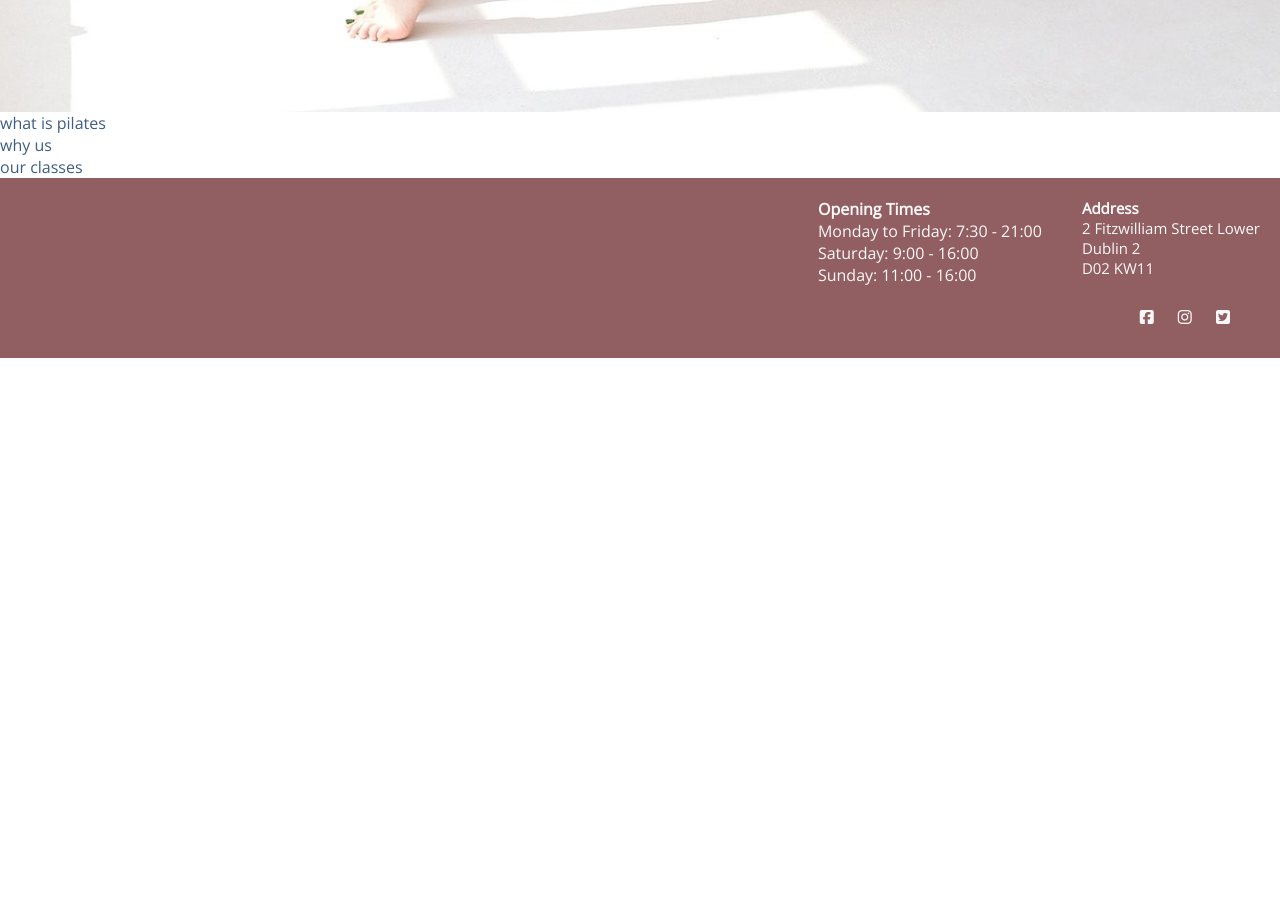
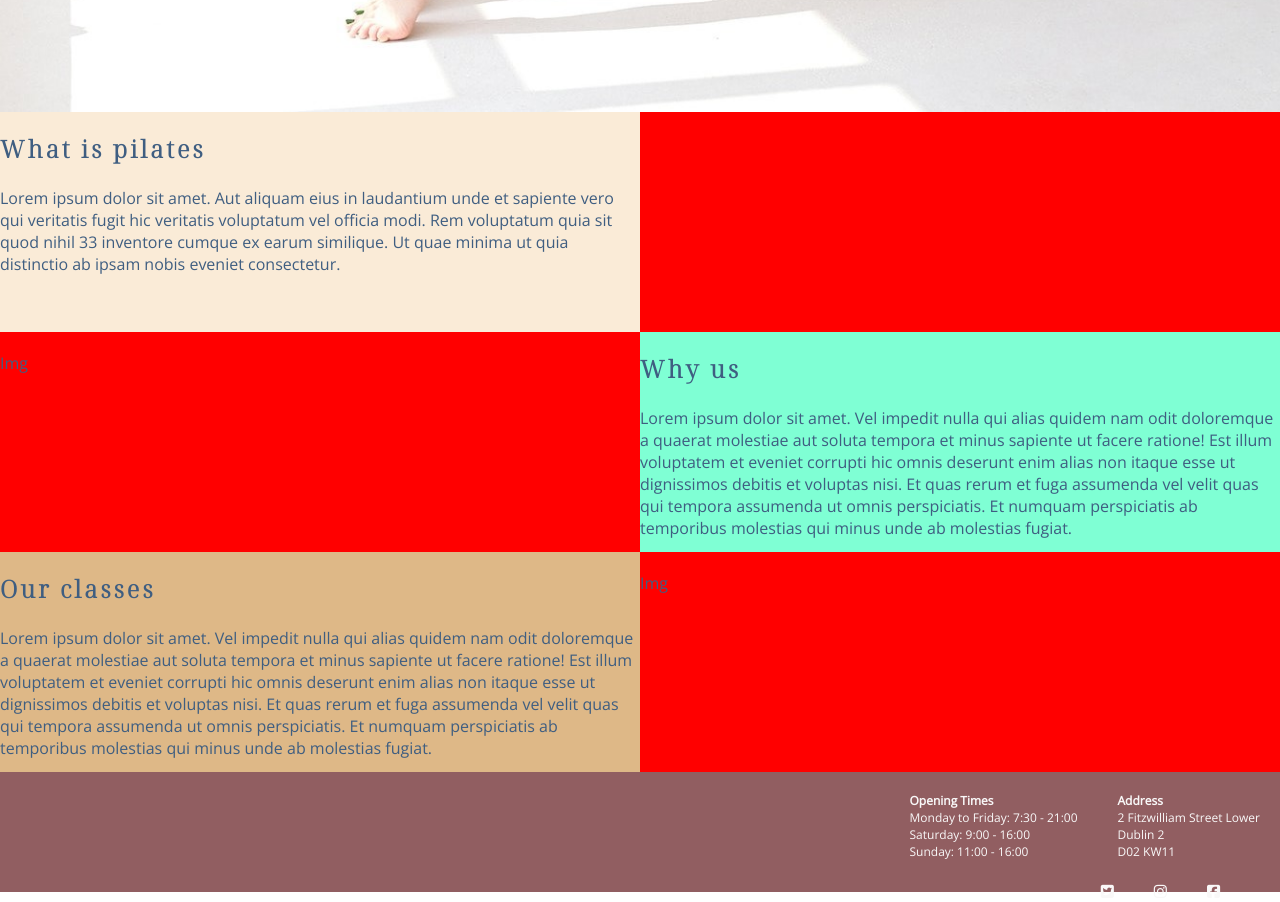
Before and after one commit to Ygallo/wellness-pilates-studio, a plain HTML site: page index.html in a window 1280 px wide. Shown: the part 488-1390 px from the top of the page. Before the commit the page ends 846 px from the top, so only its background shows below. Drawn offline with nearby package versions, Linux system fonts and the light colour scheme.

Commit message:
Add studio main structure

```diff
--- a/assets/css/style.css
+++ b/assets/css/style.css
@@ -83,6 +83,44 @@ h1, h2 {
     font-weight: bold;
 }
 
+/*Studio Main*/
+#studio-main {
+    height: 600px;
+}
+
+#what-left {
+    padding-top: 20px;
+    width:50%;
+    float: left;
+    background-color: antiquewhite;
+    min-height: 200px;
+}
+
+#why-right {
+    padding-top: 20px;
+    width:50%;
+    float: right;
+    background-color: aquamarine;
+    min-height: 200px;
+
+}
+
+#classes-left {
+    padding-top: 20px;
+    width:50%;
+    float: left;
+    background-color: burlywood;
+    min-height: 200px;
+}
+
+.studio-photo {
+    padding-top: 20px;
+    width:50%;
+    float: left;
+    background-color: red;
+    min-height: 200px;
+}
+
 /*footer*/
 
 footer{
@@ -93,13 +131,14 @@ footer{
 .address {
 float: right;
 color:#F9F8F8;
-font-size: 15px;
+font-size: 12px;
 display: inline-block;
 padding: 20px;
 }
 
 .times {
 float: right;
+font-size: 12px;
 color:#F9F8F8;
 padding: 20px;
 }
@@ -114,9 +153,14 @@ padding: 20px;
 .social li {
     list-style-type: none;
     display: inline;
-    padding: 0 10px;
+    padding: 0 20px;
+    float: right;
 }
 
 .social li a {
     color:#F9F8F8;
 }
+
+.social i {
+    font-size: 15px;
+}
--- a/index.html
+++ b/index.html
@@ -38,9 +38,35 @@
     <section id="hero-outer">
         <div id="hero-image"></div>
     </section>
-    <section>what is pilates</section>
-    <section>why us</section>
-    <section>our classes</section>
+    <section id="studio-main">
+        <div id="what-left">
+            <h2>What is pilates</h2>
+            <br>
+            <p>
+                Lorem ipsum dolor sit amet. Aut aliquam eius in laudantium unde et sapiente vero qui veritatis fugit hic veritatis voluptatum vel officia modi. Rem voluptatum quia sit quod nihil 33 inventore cumque ex earum similique. Ut quae minima ut quia distinctio ab ipsam nobis eveniet consectetur.
+            </p>
+        </div>
+        <div class="studio-photo">
+
+        </div>
+        <div id="why-right">
+            <h2>Why us</h2>
+            <br>
+            <p>
+                Lorem ipsum dolor sit amet. Vel impedit nulla qui alias quidem nam odit doloremque a quaerat molestiae aut soluta tempora et minus sapiente ut facere ratione! Est illum voluptatem et eveniet corrupti hic omnis deserunt enim alias non itaque esse ut dignissimos debitis et voluptas nisi. Et quas rerum et fuga assumenda vel velit quas qui tempora assumenda ut omnis perspiciatis. Et numquam perspiciatis ab temporibus molestias qui minus unde ab molestias fugiat.
+            </p>
+        </div>
+        <div class="studio-photo">Img</div>
+        <div id="classes-left">
+            <h2>Our classes</h2>
+            <br>
+            <p>
+                Lorem ipsum dolor sit amet. Vel impedit nulla qui alias quidem nam odit doloremque a quaerat molestiae aut soluta tempora et minus sapiente ut facere ratione! Est illum voluptatem et eveniet corrupti hic omnis deserunt enim alias non itaque esse ut dignissimos debitis et voluptas nisi. Et quas rerum et fuga assumenda vel velit quas qui tempora assumenda ut omnis perspiciatis. Et numquam perspiciatis ab temporibus molestias qui minus unde ab molestias fugiat.
+
+            </p>
+        </div>
+        <div class="studio-photo">Img</div>
+    </section>
     <footer>
         <div class="address">
             <h4>Address</h4>
@@ -55,7 +81,6 @@
             <p>Sunday: 11:00 - 16:00</p>
         </div>
         <div class="social">
-            <!--<h3>Social Media</h3>-->
             <ul>
                 <li>
                     <a href="https://www.facebook.com" target="_blank" rel="nooper" aria-label="Visit our Facebook page (opens in a new tab)"><i class="fa-brands fa-square-facebook"></i></a>
```
